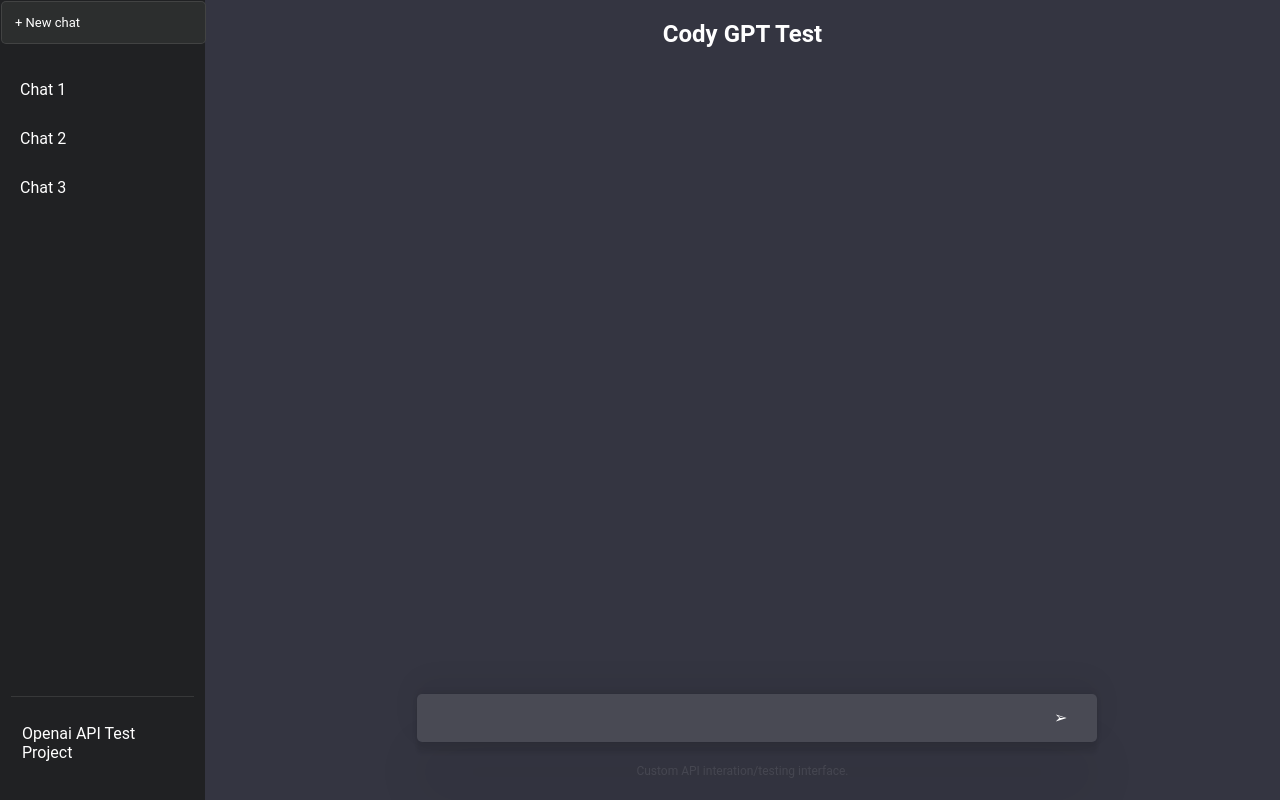
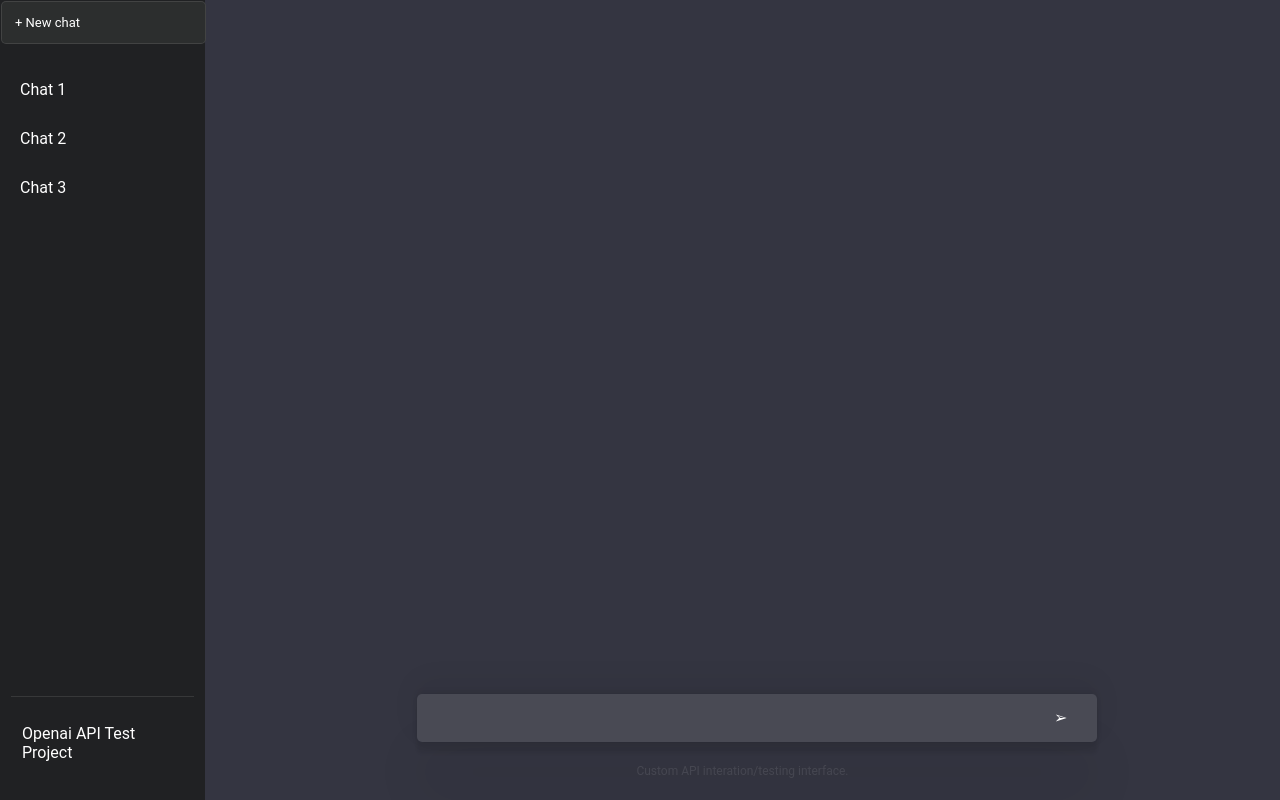
Before and after one commit to CodySimonds65/openai-api, a React (Create React App) app: page / in a window 1280 px wide. Built offline with nearby package versions, Linux system fonts and the light colour scheme.

Commit message:
title change upon initial chat

```diff
--- a/src/App.js
+++ b/src/App.js
@@ -5,7 +5,7 @@
   const [value, setValue] = useState(null)
   const [message, setMessage] = useState(null)
   const [previousChats, setPreviousChats] = useState([])
-  const [currentTitle, setCurrentTitle] = useState([])
+  const [currentTitle, setCurrentTitle] = useState([null])
 
   const getMessages = async () => {
     const options = {
@@ -69,7 +69,7 @@
       </section>
       <section className="main">
         <header className="main__header">
-          <h1>Cody GPT Test</h1>
+          {!currentTitle && <h1>Cody GPT Test</h1>}
         </header>
         <ul className="feed"></ul>
 
```
